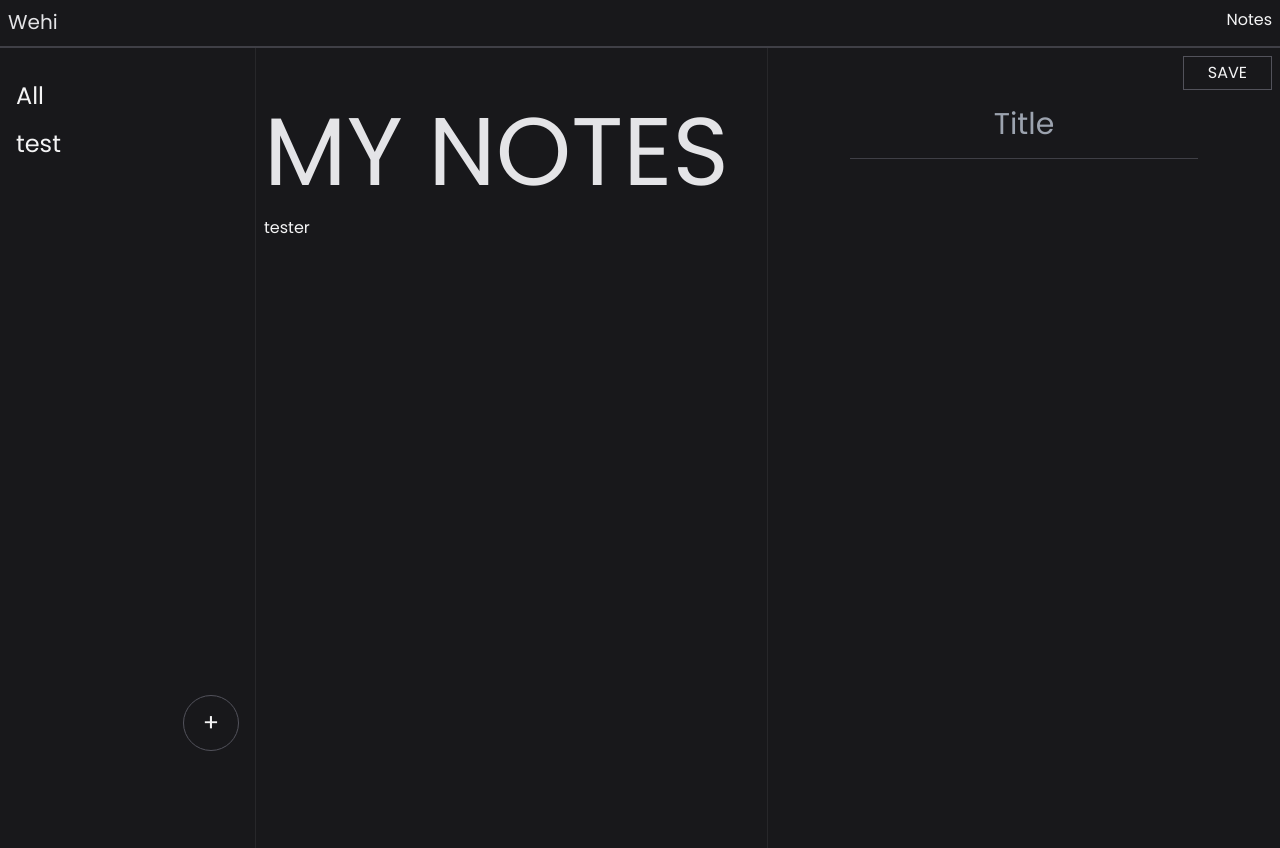
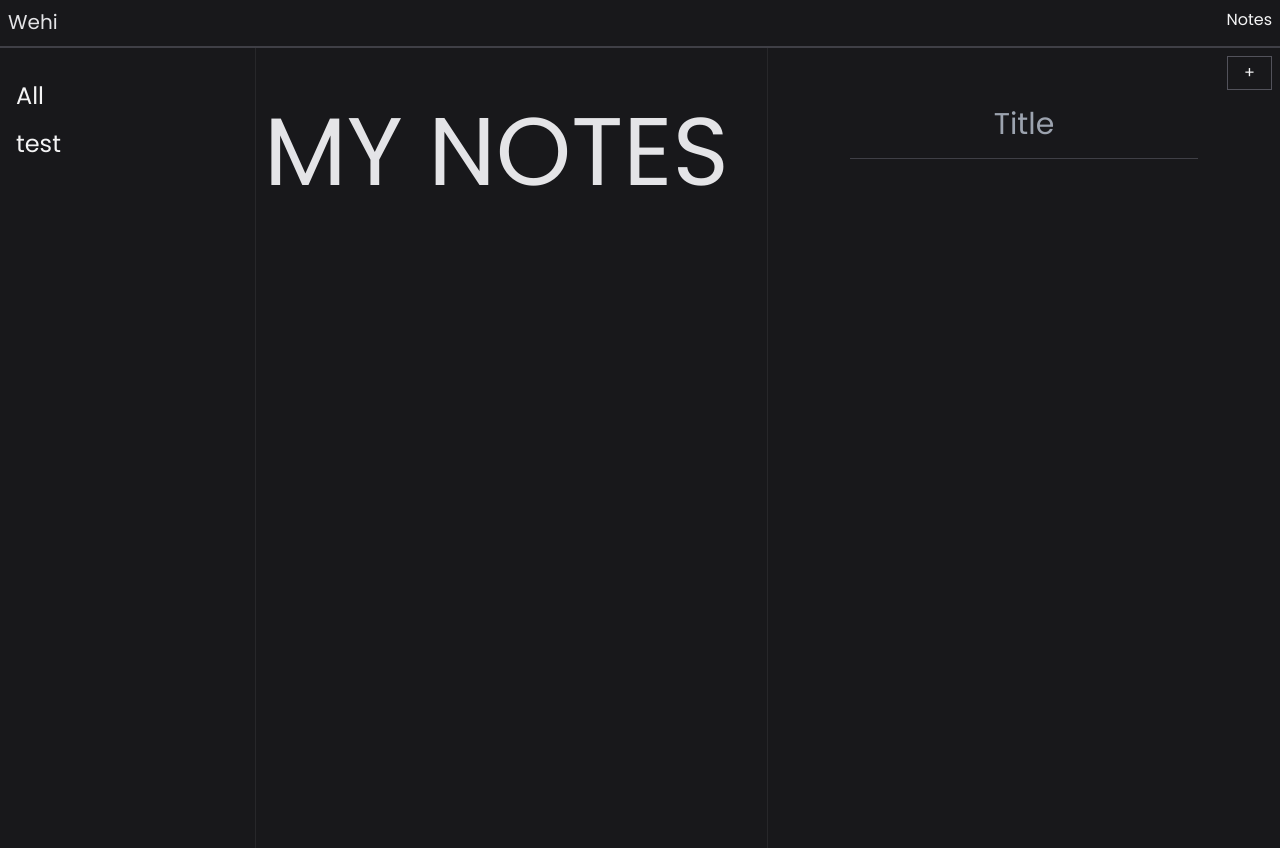
Before and after one commit to wehigami/personal-react, a React (Create React App) app: page /notes in a window 1280 px wide. Built offline with nearby package versions, Linux system fonts and the light colour scheme.

Commit message:
adding notes is now working, work on editing

```diff
--- a/src/components/notes/section/noteSection.jsx
+++ b/src/components/notes/section/noteSection.jsx
@@ -1,9 +1,9 @@
 import { motion, useAnimation } from "framer-motion";
 import { useInView } from "react-intersection-observer";
 import { useEffect, useState } from "react";
+import { useDispatch, useSelector } from "react-redux";
+import { addNote } from "../../../redux/addNoteSlice";
 import "./noteSection.scss";
-
-
 
 const boxVariant = {
   visible: { opacity: 1, x: 0 },
@@ -20,17 +20,18 @@ const xVariant = {
   hidden: { opacity: 0, y: 50 },
 };
 
-function NoteSection() {
+function NoteSection(props) {
+  const { notes } = useSelector((state) => state.addNoteToArr);
+  const dispatch = useDispatch();
+
   const control = useAnimation();
   const [ref, inView] = useInView();
-
 
   useEffect(() => {
     if (inView) {
       control.start("visible");
     }
   }, [control, inView]);
-
 
   const categories = [
     {
@@ -39,7 +40,7 @@ function NoteSection() {
         {
           name: "tester",
           contents: "lorem",
-          title: 'ipsusum'
+          title: "ipsusum",
         },
       ],
       active: true,
@@ -50,12 +51,28 @@ function NoteSection() {
         {
           name: "test1",
           contents: "ipsum",
-          title: 'none'
+          title: "none",
         },
       ],
       active: false,
     },
   ];
+
+  const [title, setTitle] = useState(props?.value ?? "");
+  const [content, setContent] = useState(props?.value ?? "");
+
+  const handleTitleChange = (event) => {
+    setTitle(event.target.value);
+  };
+
+  const handleContentChange = (event) => {
+    setContent(event.target.value);
+  };
+
+  const displayNote = (titleToSet, contentToSet) => {
+    setTitle(titleToSet);
+    setContent(contentToSet);
+  };
 
   return (
     <div className="grid grid-cols-5 bg-zinc-900 h-screen overflow-hidden">
@@ -76,10 +93,6 @@ function NoteSection() {
             </p>
           ))}
         </div>
-
-        <button className="border border-zinc-600 rounded-full px-4 py-2 text-2xl w-14 h-14 place-self-end">
-          +
-        </button>
       </div>
 
       <div className="col-span-2 grid-section p-2">
@@ -92,22 +105,23 @@ function NoteSection() {
         >
           My notes
         </motion.h1>
-        {categories.map((category) =>
-          category.notes.map((note) =>
-            category.active ? (
-              <p key={category.name} className="my-4">
-                <button>{note.name}</button>
-              </p>
-            ) : (
-              <></>
-            )
-          )
-        )}
+        <div className="pt-6">
+          {notes.map((note) => (
+            <p key={note.title}>
+              <button onClick={() => displayNote(note.title, note.content)}>
+                {note.title}
+              </button>
+            </p>
+          ))}
+        </div>
       </div>
 
       <div className="col-span-2 grid place-items-center p-2">
-        <button className="border border-zinc-600 px-6 py-1 uppercase place-self-end">
-          Save
+        <button
+          className="border border-zinc-600 px-4 py-1 uppercase place-self-end"
+          onClick={() => dispatch(addNote({ title: title, content: content }))}
+        >
+          +
         </button>
         <motion.form
           action=""
@@ -120,11 +134,14 @@ function NoteSection() {
           <input
             type="text"
             name="title"
-            id="title"
+            value={title}
+            onChange={handleTitleChange}
             className="border-b border-zinc-700 text-center text-3xl p-4"
             placeholder="Title"
           />
           <textarea
+            value={content}
+            onChange={handleContentChange}
             name="note"
             id="note"
             cols="30"
--- /dev/null
+++ b/src/redux/addNoteSlice.js
@@ -0,0 +1,18 @@
+import { createSlice } from "@reduxjs/toolkit";
+
+export const addNoteToArr = createSlice({
+    name: 'addNote',
+    initialState: {
+        notes: [],
+    },
+    reducers: {
+        addNote: (state, action) => {
+            state.notes.push(action.payload)
+            console.log(action.payload);
+        }
+    }
+});
+
+const { actions, reducer } = addNoteToArr;
+export const { addNote } = actions;
+export default reducer;
--- a/src/redux/store.js
+++ b/src/redux/store.js
@@ -1,8 +1,11 @@
 import { configureStore } from "@reduxjs/toolkit";
 import nextImageSlice from './nextImageSlice';
+import addNoteSlice from './addNoteSlice'
 
 export const store = configureStore({
     reducer: {
       nextImage: nextImageSlice,
+      addNoteToArr: addNoteSlice,
+
     },
   });
```
